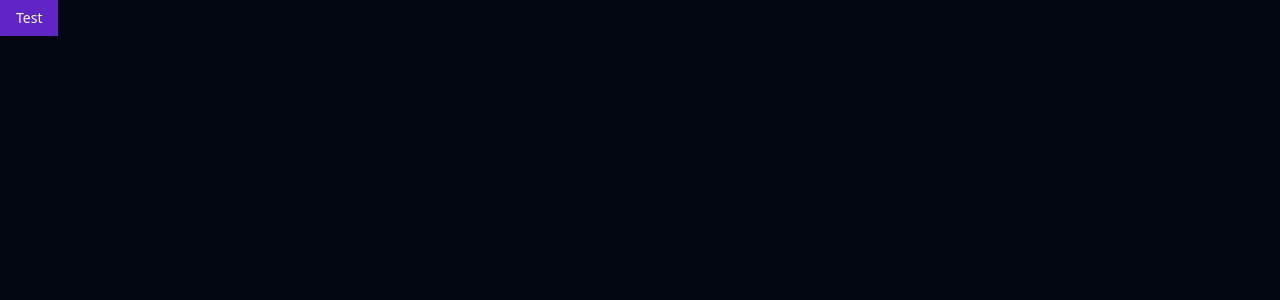
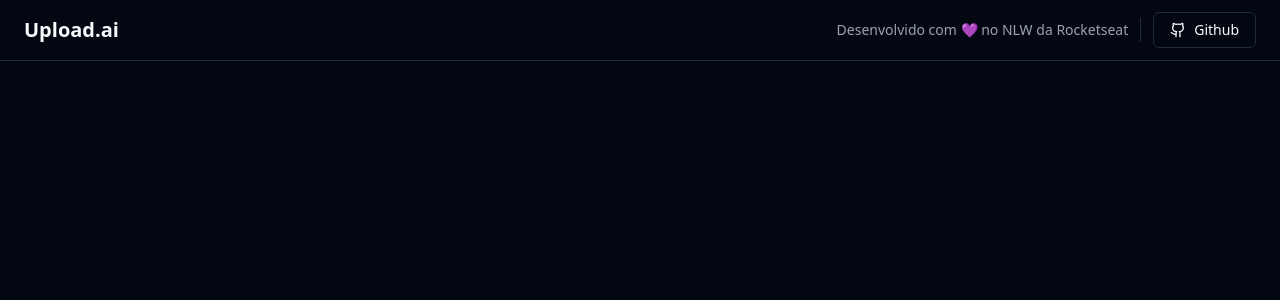
Before and after one commit to luanrem/upload-ai-web, a React (Vite) app: page / in a window 1280 px wide. Shown: the top 300 px of the page. Built offline with nearby package versions, Linux system fonts and the light colour scheme.

Commit message:
feat: create header

```diff
--- a/package.json
+++ b/package.json
@@ -11,9 +11,11 @@
   },
   "dependencies": {
     "@radix-ui/react-icons": "^1.3.0",
+    "@radix-ui/react-separator": "^1.0.3",
     "@radix-ui/react-slot": "^1.0.2",
     "class-variance-authority": "^0.7.0",
     "clsx": "^2.0.0",
+    "lucide-react": "^0.279.0",
     "react": "^18.2.0",
     "react-dom": "^18.2.0",
     "tailwind-merge": "^1.14.0",
--- a/src/App.tsx
+++ b/src/App.tsx
@@ -1,8 +1,27 @@
+import { Github } from 'lucide-react'
 import { Button } from "./components/ui/button";
+import { Separator } from './components/ui/separator';
 
 export function App() {
 
   return (
-    <Button>Test</Button>
+    <div>
+      <div className="px-6 py-3 flex items-center justify-between border-b">
+      <h1 className="text-xl font-bold">Upload.ai</h1>
+
+      <div className="flex items-center gap-3">
+        <span className="text-sm text-muted-foreground">
+          Desenvolvido com 💜 no NLW da Rocketseat
+        </span>
+
+        <Separator orientation='vertical' className='h-6' />
+
+        <Button variant="outline">
+          <Github className='w-4 h-4 mr-2' />
+          Github
+        </Button>
+      </div>
+      </div>
+    </div>
   )
 }
--- /dev/null
+++ b/src/components/ui/separator.tsx
@@ -0,0 +1,29 @@
+import * as React from "react"
+import * as SeparatorPrimitive from "@radix-ui/react-separator"
+
+import { cn } from "@/lib/utils"
+
+const Separator = React.forwardRef<
+  React.ElementRef<typeof SeparatorPrimitive.Root>,
+  React.ComponentPropsWithoutRef<typeof SeparatorPrimitive.Root>
+>(
+  (
+    { className, orientation = "horizontal", decorative = true, ...props },
+    ref
+  ) => (
+    <SeparatorPrimitive.Root
+      ref={ref}
+      decorative={decorative}
+      orientation={orientation}
+      className={cn(
+        "shrink-0 bg-border",
+        orientation === "horizontal" ? "h-[1px] w-full" : "h-full w-[1px]",
+        className
+      )}
+      {...props}
+    />
+  )
+)
+Separator.displayName = SeparatorPrimitive.Root.displayName
+
+export { Separator }
--- a/src/index.css
+++ b/src/index.css
@@ -23,6 +23,7 @@
     --border: 215 27.9% 16.9%;
     --input: 215 27.9% 16.9%;
     --ring: 263.4 70% 50.4%;
+    --radius: 0.5rem;
   }
 }
 
```
Also changed, not shown: 1 other file (tests, documents, lock files or other folders).
